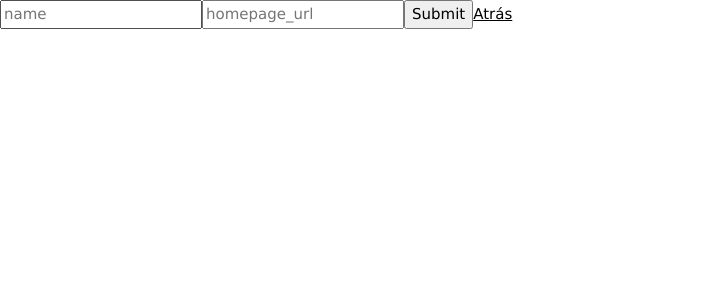
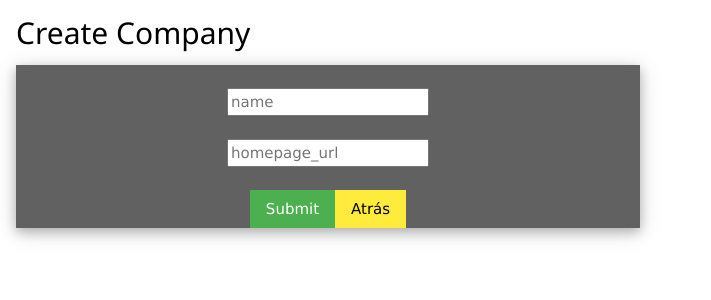
Before and after one commit to RafaRoblesM/Front, a React (Create React App) app: page /post in a window 1280 px wide. Shown: the top 300 px of the page, without its empty margins (0-711 px from the left). Built offline with nearby package versions, Linux system fonts and the light colour scheme.

Commit message:
change style with create

```diff
--- a/src/components/create.js
+++ b/src/components/create.js
@@ -1,11 +1,10 @@
 import React, { Component } from 'react';
 import {Link} from 'react-router-dom'
-
 class Create extends Component {
   constructor(props) {
     super(props);
   this.handleSubmit = this.handleSubmit.bind(this);
-  this.state={ name:"", homepage_url:""}
+  this.state={ name:'', homepage_url:''}
     }
 
   handleSubmit = (e) => {
@@ -20,22 +19,33 @@ class Create extends Component {
 
   render() {
     return (
-       <form onSubmit={this.handleSubmit}>
+
+
+      <div className="w3-container">
+       <h2>Create Company</h2>
+
+          <div className="w3-card-4 w3-dark-grey" style={{"width": "50%"}}>
+
+            <div className="w3-container w3-center">
+            <form onSubmit={this.handleSubmit}><br/>
         <input
         placeholder="name"
         type="text"
         value={this.state.name}
-        onChange={(ev)=>this.setState({name:ev.target.value})}/>
+        onChange={(ev)=>this.setState({name:ev.target.value})}/><br/><br/>
 
         <input
         placeholder="homepage_url"
         type="text"
         value={this.state.homepage_url}
-        onChange={(ev)=>this.setState({homepage_url:ev.target.value})}/>
+        onChange={(ev)=>this.setState({homepage_url:ev.target.value})}/><br/><br/>
 
-        <button>Submit</button>
-        <Link to={'/'}>Atrás</Link>
+        <button className="w3-button w3-green">Submit</button>
+        <Link to={'/'} className="w3-button w3-yellow">Atrás</Link>
       </form>
+          </div>
+        </div>
+        </div>
     );
   }
 }
```
